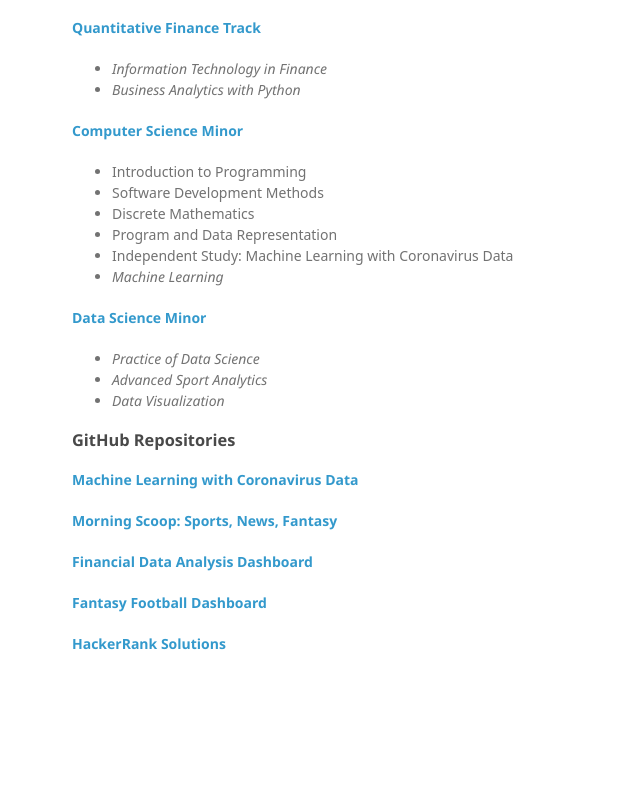
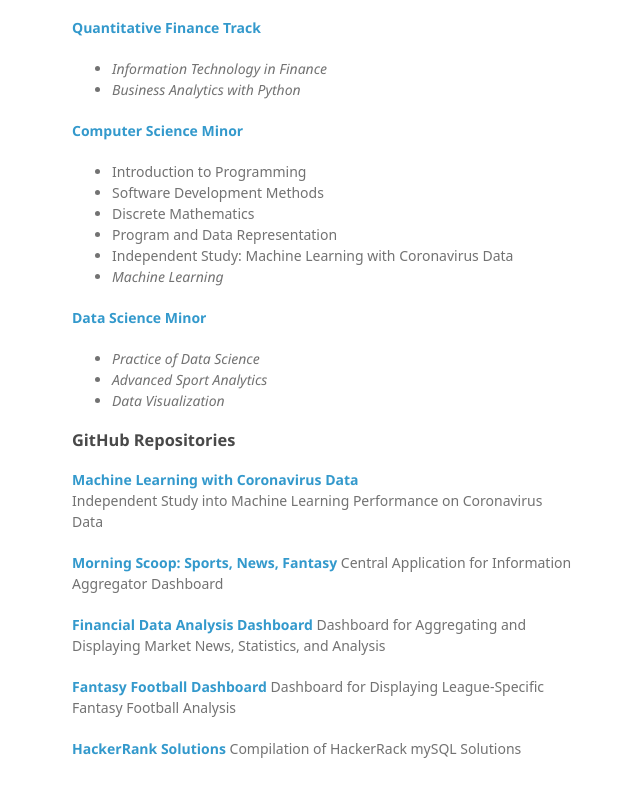
Before and after one commit to iainmuir6/iainmuir6.github.io, a plain HTML site: page index.html in a window 1280 px wide. Shown: the part 1584-2381 px from the top of the page, without its empty margins (498-1138 px from the left). Drawn offline with Linux system fonts and the light colour scheme; a web font is replaced by a local one.

Commit message:
Repository Descriptions

```diff
--- a/index.html
+++ b/index.html
@@ -183,11 +183,26 @@ learning and practicing implementing machine learning algorithms.
 </ul>
 
 <h3>GitHub Repositories</h3>
-<p><strong><a href="https://github.com/iainmuir6/Machine-Learning-with-Coronavirus-Data" target="_new">Machine Learning with Coronavirus Data</a></strong></p>
-<p><strong><a href="https://github.com/iainmuir6/MorningScoop-Sports-News-Fantasy" target="_new">Morning Scoop: Sports, News, Fantasy</a></strong></p>
-<p><strong><a href="https://github.com/iainmuir6/Financial-Data-Analysis-Dashboard" target="_new">Financial Data Analysis Dashboard</a></strong></p>
-<p><strong><a href="https://github.com/iainmuir6/Fantasy-Football-Dashboard" target="_new">Fantasy Football Dashboard</a></strong></p>
-<p><strong><a href="https://github.com/iainmuir6/HackerRank-Solutions" target="_new">HackerRank Solutions</a></strong></p>
+<p>
+  <strong><a href="https://github.com/iainmuir6/Machine-Learning-with-Coronavirus-Data" target="_new">Machine Learning with Coronavirus Data</a></strong><br />
+  Independent Study into Machine Learning Performance on Coronavirus Data
+</p>
+<p>
+  <strong><a href="https://github.com/iainmuir6/MorningScoop-Sports-News-Fantasy" target="_new">Morning Scoop: Sports, News, Fantasy</a></strong>
+  Central Application for Information Aggregator Dashboard
+</p>
+<p>
+  <strong><a href="https://github.com/iainmuir6/Financial-Data-Analysis-Dashboard" target="_new">Financial Data Analysis Dashboard</a></strong>
+  Dashboard for Aggregating and Displaying Market News, Statistics, and Analysis
+</p>
+<p>
+  <strong><a href="https://github.com/iainmuir6/Fantasy-Football-Dashboard" target="_new">Fantasy Football Dashboard</a></strong>
+  Dashboard for Displaying League-Specific Fantasy Football Analysis
+</p>
+<p>
+  <strong><a href="https://github.com/iainmuir6/HackerRank-Solutions" target="_new">HackerRank Solutions</a></strong>
+  Compilation of HackerRack mySQL Solutions
+</p>
 
 </section>
 
```
